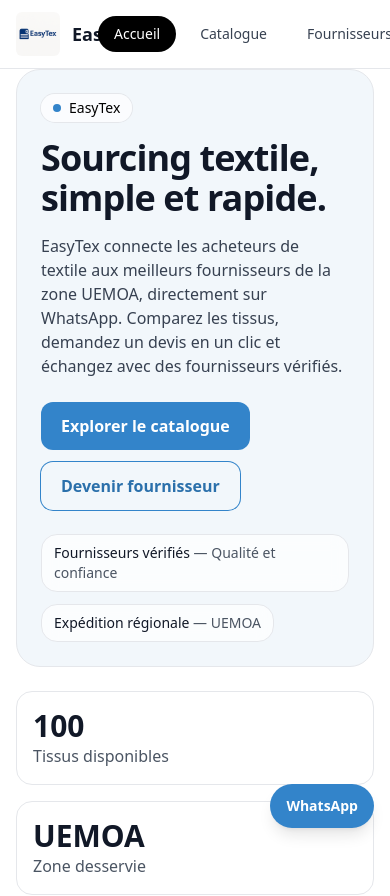
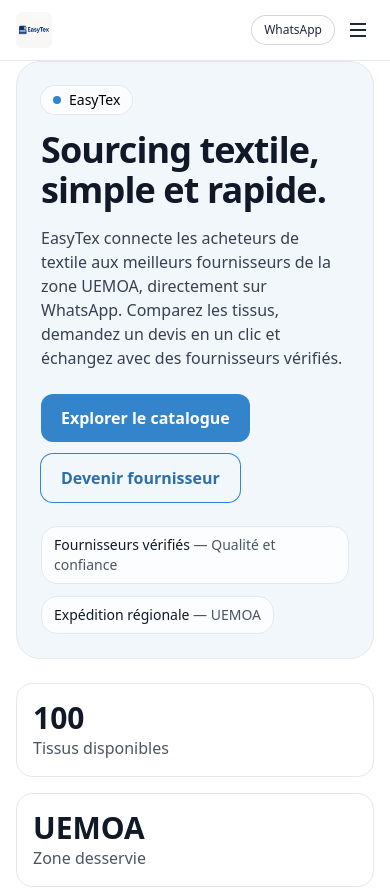
Before and after one commit to Ruth-Ya/easytex-mvp, a React (Vite) app: page / in a window 390 px wide. Shown: the top 896 px of the page. Built offline with nearby package versions, Linux system fonts and the light colour scheme.

Commit message:
Update App.jsx

```diff
--- a/src/App.jsx
+++ b/src/App.jsx
@@ -174,24 +174,6 @@
         </div>
       </div>
     </div>
-  );
-}
-
-/* -----------------------------------------------------------
-   BOUTON WHATSAPP FLOTTANT (MOBILE UNIQUEMENT)
------------------------------------------------------------ */
-function FloatingWhatsappButton() {
-  const waLink = `https://wa.me/${WA_NUMBER}`;
-
-  return (
-    <a
-      href={waLink}
-      target="_blank"
-      rel="noreferrer"
-      className="fixed bottom-4 right-4 z-40 inline-flex items-center justify-center rounded-full bg-brand-500 px-4 py-3 text-sm font-semibold text-white shadow-lg hover:bg-brand-600 focus:outline-none focus:ring-2 focus:ring-offset-2 focus:ring-brand-400 sm:hidden"
-    >
-      WhatsApp
-    </a>
   );
 }
 
@@ -415,11 +397,10 @@
             Sourcing textile, simple et rapide.
           </h1>
 
-          {/* TEXTE PRINCIPAL – facile à modifier */}
           <p className="mt-4 text-gray-700 md:text-lg">
-            EasyTex connecte les acheteurs de textile aux meilleurs fournisseurs de la
-            zone UEMOA, directement sur WhatsApp. Comparez les tissus, demandez un devis
-            en un clic et échangez avec des fournisseurs vérifiés.
+            EasyTex connecte les acheteurs de textile aux meilleurs fournisseurs de la zone UEMOA,
+            directement sur WhatsApp. Comparez les tissus, demandez un devis en un clic et échangez
+            avec des fournisseurs vérifiés.
           </p>
 
           <div className="mt-6 flex flex-wrap gap-3">
@@ -510,10 +491,9 @@
         <h2 className="text-lg font-semibold text-gray-900">
           Vous vendez du textile ? Rejoignez EasyTex
         </h2>
-        {/* TEXTE FOURNISSEURS – facile à modifier */}
         <p className="mt-1 text-sm text-gray-700">
-          Créez une vitrine simple, recevez des demandes qualifiées et développez votre
-          clientèle dans l’espace UEMOA.
+          Créez une vitrine simple, recevez des demandes qualifiées et
+          développez votre clientèle dans l’espace UEMOA.
         </p>
         <div className="mt-4">
           <SupplierSignup onClose={onCloseModal} />
@@ -525,6 +505,7 @@
 
 /* -----------------------------------------------------------
    APP PRINCIPALE
+   (Header responsive + menu hamburger mobile)
 ----------------------------------------------------------- */
 export default function App() {
   const [tab, setTab] = useState("accueil");
@@ -541,6 +522,9 @@
   const [lbImages, setLbImages] = useState([]);
   const [lbIndex, setLbIndex] = useState(0);
 
+  // Menu mobile
+  const [mobileMenuOpen, setMobileMenuOpen] = useState(false);
+
   const openLightbox = (images, index = 0) => {
     setLbImages(images || []);
     setLbIndex(index);
@@ -553,34 +537,40 @@
   const switchTo = (key) => {
     setTab(key);
     window.scrollTo({ top: 0, behavior: "smooth" });
+    setMobileMenuOpen(false);
   };
+
+  const navItems = [
+    { key: "accueil", label: "Accueil" },
+    { key: "catalogue", label: "Catalogue" },
+    { key: "fournisseurs", label: "Fournisseurs" },
+  ];
 
   return (
     <div className="min-h-screen bg-white">
       {/* HEADER STICKY */}
       <header className="sticky top-0 z-40 border-b bg-white/90 backdrop-blur">
         <div className="mx-auto flex max-w-6xl items-center justify-between px-4 py-3">
+          {/* Logo + marque (cliquable) */}
           <a
             href="#"
             onClick={(e) => { e.preventDefault(); switchTo("accueil"); }}
-            className="flex items-center gap-3 focus:outline-none focus:ring-2 focus:ring-offset-2 focus:ring-brand-400 rounded-md"
+            className="flex items-center gap-2 focus:outline-none focus:ring-2 focus:ring-offset-2 focus:ring-brand-400 rounded-md"
           >
-            {/* Logo agrandi et cliquable */}
             <img
               src="/logo-easytex.png"
               alt="Logo EasyTex"
-              className="h-11 w-11 rounded-md"
+              className="h-9 w-9 rounded-md"
               loading="eager"
             />
-            <span className="text-lg font-bold text-gray-900">EasyTex</span>
+            <span className="hidden text-lg font-bold text-gray-900 sm:inline">
+              EasyTex
+            </span>
           </a>
 
-          <nav className="flex items-center gap-2">
-            {[
-              { key: "accueil", label: "Accueil" },
-              { key: "catalogue", label: "Catalogue" },
-              { key: "fournisseurs", label: "Fournisseurs" },
-            ].map((item) => (
+          {/* NAV DESKTOP */}
+          <nav className="hidden items-center gap-2 lg:flex">
+            {navItems.map((item) => (
               <button
                 key={item.key}
                 onClick={() => switchTo(item.key)}
@@ -593,7 +583,8 @@
             ))}
           </nav>
 
-          <div className="hidden items-center gap-2 sm:flex">
+          {/* Actions à droite : desktop */}
+          <div className="hidden items-center gap-2 lg:flex">
             <button
               onClick={() => { switchTo("fournisseurs"); setOpenSupplier(true); }}
               className="inline-flex items-center gap-2 rounded-full px-4 py-2 text-sm font-medium ring-1 ring-gray-300 hover:bg-gray-50 focus:outline-none focus:ring-2 focus:ring-offset-2 focus:ring-brand-400"
@@ -609,7 +600,69 @@
               WhatsApp
             </a>
           </div>
+
+          {/* Actions mobile : WhatsApp + hamburger */}
+          <div className="flex items-center gap-2 lg:hidden">
+            <a
+              href={`https://wa.me/${WA_NUMBER}`}
+              target="_blank"
+              rel="noreferrer"
+              className="inline-flex items-center rounded-full px-3 py-1.5 text-xs font-medium ring-1 ring-gray-300 text-gray-800 hover:bg-gray-50 focus:outline-none focus:ring-2 focus:ring-offset-2 focus:ring-brand-400"
+            >
+              WhatsApp
+            </a>
+            <button
+              onClick={() => setMobileMenuOpen((o) => !o)}
+              className="inline-flex items-center justify-center rounded-full p-2 text-gray-800 hover:bg-gray-100 focus:outline-none focus:ring-2 focus:ring-offset-2 focus:ring-brand-400"
+              aria-label="Ouvrir le menu"
+            >
+              <div className="space-y-1">
+                <span className="block h-0.5 w-4 bg-gray-800" />
+                <span className="block h-0.5 w-4 bg-gray-800" />
+                <span className="block h-0.5 w-4 bg-gray-800" />
+              </div>
+            </button>
+          </div>
         </div>
+
+        {/* MENU MOBILE déroulant */}
+        {mobileMenuOpen && (
+          <div className="border-t bg-white lg:hidden">
+            <div className="mx-auto flex max-w-6xl flex-col gap-2 px-4 py-3">
+              {navItems.map((item) => (
+                <button
+                  key={item.key}
+                  onClick={() => switchTo(item.key)}
+                  className={`w-full rounded-full px-4 py-2 text-left text-sm font-medium ${
+                    tab === item.key
+                      ? "bg-black text-white"
+                      : "text-gray-800 hover:bg-gray-100"
+                  }`}
+                >
+                  {item.label}
+                </button>
+              ))}
+
+              <button
+                onClick={() => {
+                  switchTo("fournisseurs");
+                  setOpenSupplier(true);
+                }}
+                className="mt-2 w-full rounded-full px-4 py-2 text-sm font-semibold text-brand-600 ring-1 ring-brand-500 hover:bg-brand-50"
+              >
+                Devenir fournisseur
+              </button>
+              <a
+                href={`https://wa.me/${WA_NUMBER}`}
+                target="_blank"
+                rel="noreferrer"
+                className="w-full rounded-full bg-black px-4 py-2 text-center text-sm font-semibold text-white hover:bg-gray-900"
+              >
+                Ouvrir WhatsApp
+              </a>
+            </div>
+          </div>
+        )}
       </header>
 
       {/* VUE ACTIVE UNIQUEMENT */}
@@ -659,9 +712,6 @@
           </div>
         </div>
       </footer>
-
-      {/* BOUTON WHATSAPP FLOTTANT (MOBILE) */}
-      <FloatingWhatsappButton />
 
       {/* MODAUX GLOBAUX */}
       <QuoteModal
```
